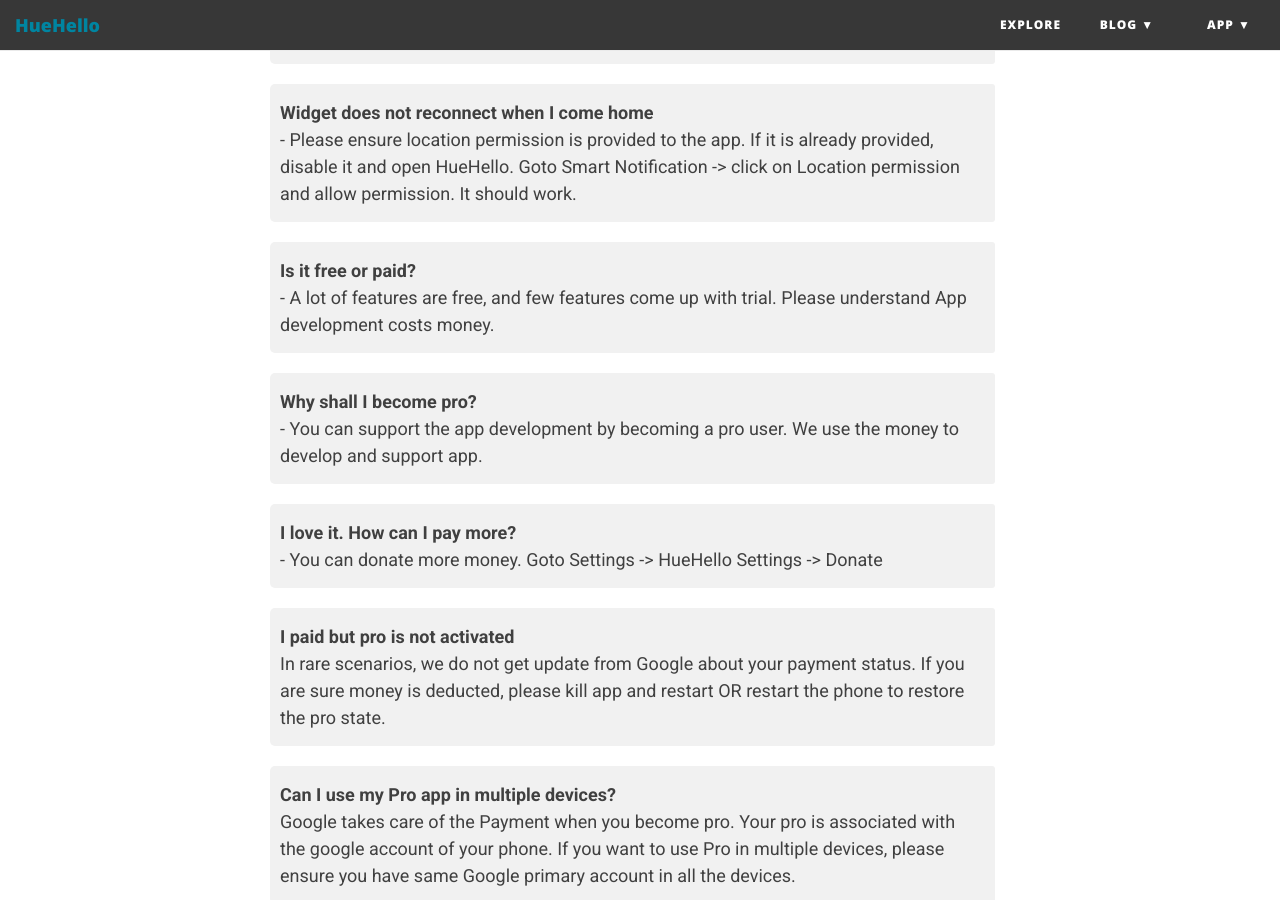
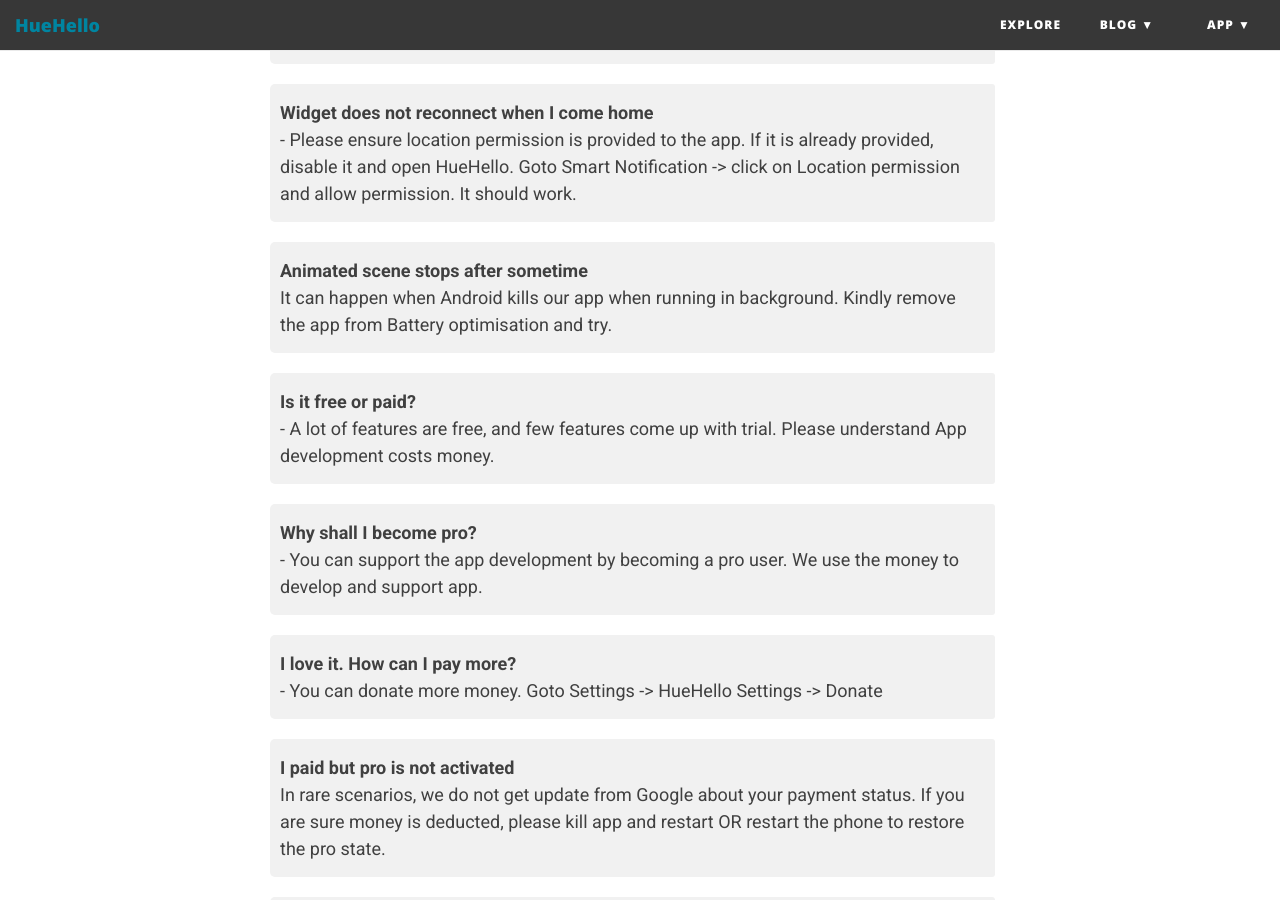
Before and after one commit to huehello/website, a Jekyll site: the page built from faq/huehello.md, in a window 1280 px wide and 900 px high, scrolled down 556 px. Built offline with Jekyll 4.4.1, drawn with Linux system fonts in a browser that asks for light colours; nearby versions of some CDN libraries.

Commit message:
added animated scene stops in FAQ

```diff
--- a/faq/huehello.md
+++ b/faq/huehello.md
@@ -13,6 +13,9 @@
 
  {: .box-plain}
  **Widget does not reconnect when I come home**<br/> - Please ensure location permission is provided to the app. If it is already provided, disable it and open HueHello. Goto Smart Notification -> click on Location permission and allow permission. It should work.
+
+{: .box-plain}
+ **Animated scene stops after sometime**<br/> It can happen when Android kills our app when running in background. Kindly remove the app from Battery optimisation and try.
 
 {: .box-plain}
  **Is it free or paid?**<br/> - A lot of features are free, and few features come up with trial. Please understand App development costs money.
```
